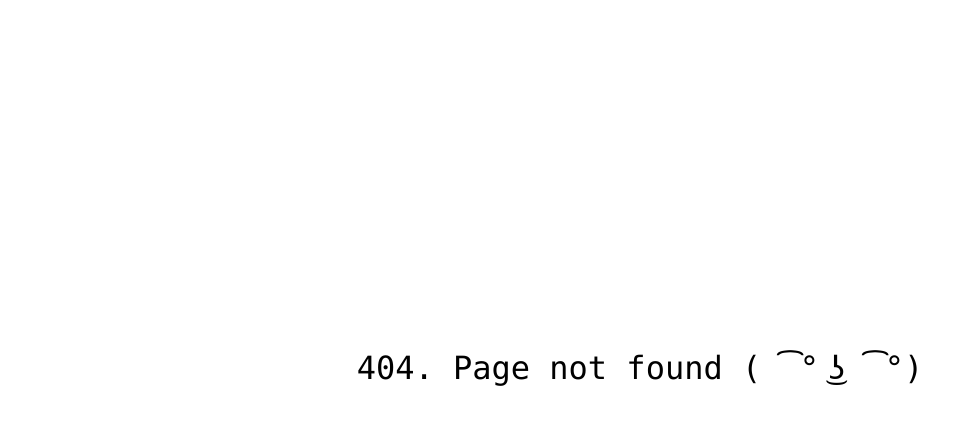
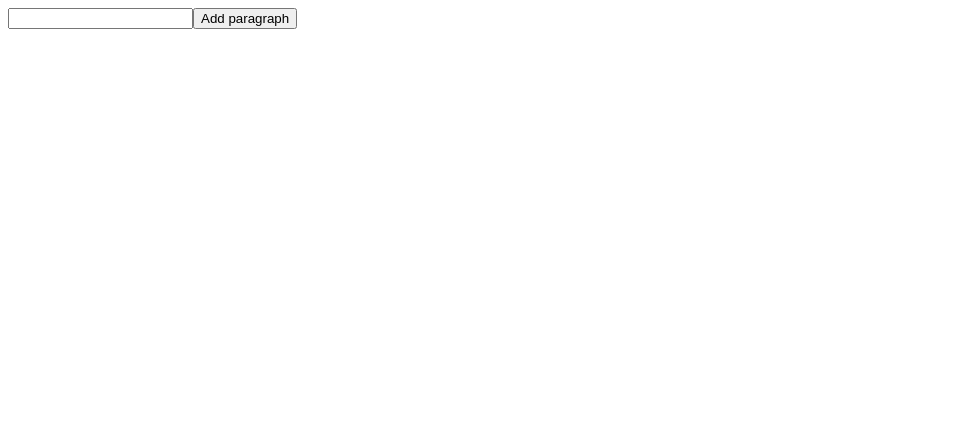
Before and after one commit to lekcik/websiteBuilder, a React (Vite) app in the folder websiteBuilder/: page /builder in a window 1280 px wide. Before the commit this address had no page. Shown: the top 424 px of the page, without its empty margins (0-972 px from the left). Built offline with nearby package versions, Linux system fonts and the light colour scheme.

Commit message:
builder init

```diff
--- a/websiteBuilder/src/App.jsx
+++ b/websiteBuilder/src/App.jsx
@@ -3,6 +3,7 @@ import { createContext, useEffect } from "react";
 import { useState, useRef } from "react";
 import Home from "./pages/Home.jsx"
 import Error from "./pages/Error.jsx";
+import Builder from "./pages/Builder.jsx";
 import PagesParser from "./funcs/PagesParser.jsx";
 import './root.css';
 import './app.css';
@@ -45,6 +46,7 @@ function App() {
           <Routes>
             <Route index element={<Home />} />
             <Route path="home" element={<Home />} />
+            <Route path="builder" element={<Builder />} />
             <Route path="*" element={<Error />} />
           </Routes>
         </BrowserRouter>
--- /dev/null
+++ b/websiteBuilder/src/pages/Builder.jsx
@@ -0,0 +1,35 @@
+import { useState } from "react";
+
+function Builder() {
+    const [elements, setElements] = useState([]);
+    const [input, setInput] = useState('');
+
+    function inpHandler(e) {
+        setInput(e.target.value);
+    }
+
+    function btnHandler() {
+        setElements((e) => [...e, input]);
+
+        setInput('');
+    }
+
+    return(
+        <>
+            <section className="builder">
+                <input value={input} onChange={inpHandler} type="text" />
+                <button onClick={btnHandler}>Add paragraph</button>
+            </section>
+
+            <section className="prev">
+                {
+                    elements.map((data, index) => (
+                        <p key={index}>{data}</p>
+                    ))
+                }
+            </section>
+        </>
+    );
+}
+
+export default Builder;
```
